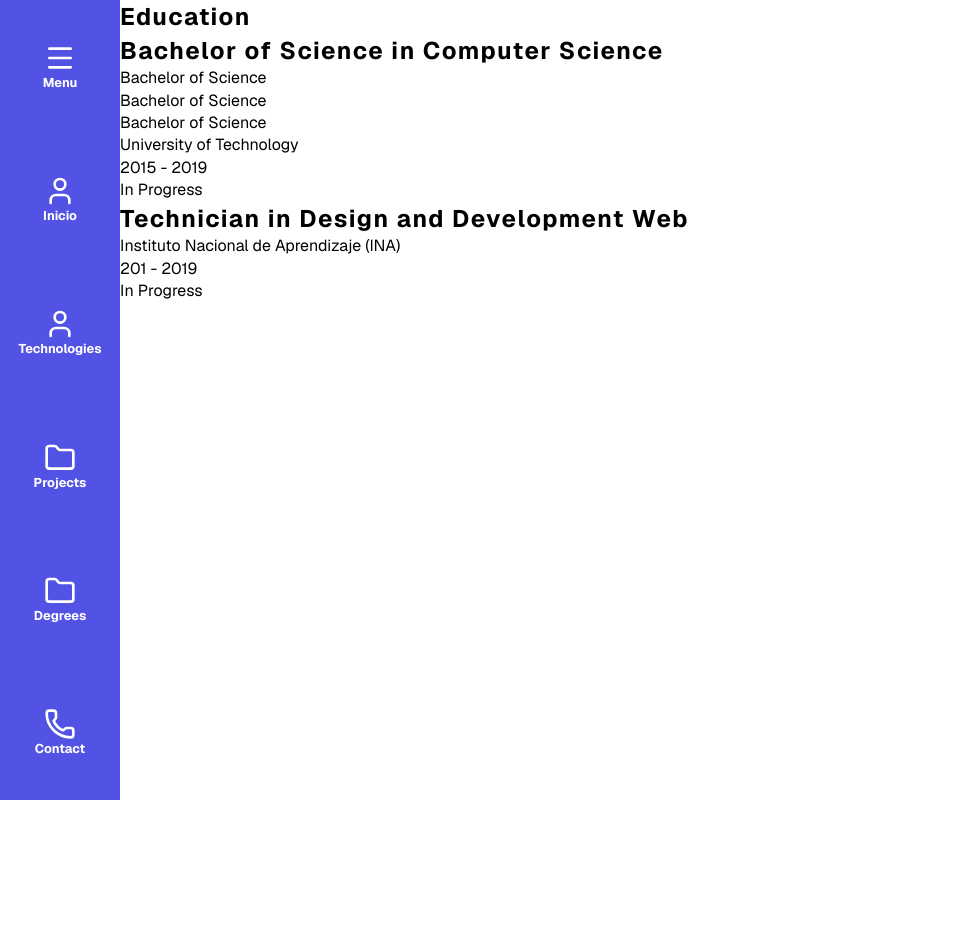
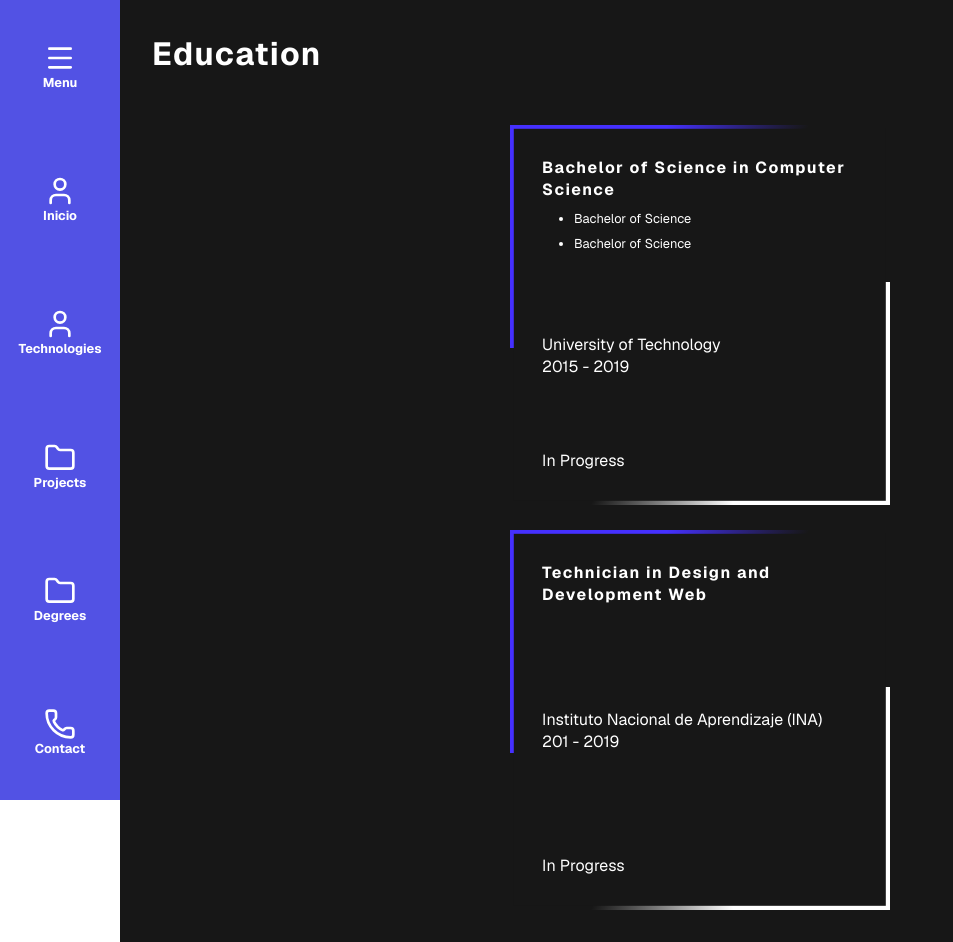
Before and after one commit to Alvaro499/My-Portfolio, a Next.js app: page /education-section in a window 1280 px wide. Shown: the whole page, without its empty margins (0-953 px from the left). Before the commit the page ends 800 px from the top, so only its background shows below. Built offline with nearby package versions, Linux system fonts and the light colour scheme.

Commit message:
Education-Section Page: Finished

```diff
--- a/src/pages/education-section.jsx
+++ b/src/pages/education-section.jsx
@@ -10,37 +10,70 @@ export default function EducationSection() {
 
         <>
             <main className={styles.container}>
+                <h2>Education</h2>
 
                 <section className={styles.cardContainer}>
-                    <h2>Education</h2>
-                    <div style={styles.card}>
 
-                        <div cardTitleContainer>
-                            <h2 className={styles.cardTitle}>Bachelor of Science in Computer Science</h2>
-                            <ul style={styles.cardTitleEquivalents}>
-                                <li>Bachelor of Science </li>
-                                <li>Bachelor of Science </li>
-                                <li>Bachelor of Science </li>
+                    {/* CARD 1 */}
+                    <div className={styles.card}>
+
+                        <div className={styles.cardHeader}>
+                            <h4 className={styles.cardTitle}>
+                                Bachelor of Science in Computer Science
+                            </h4>
+
+                            <ul className={styles.cardTitleEquivalents}>
+                                <li>Bachelor of Science</li>
+                                <li>Bachelor of Science</li>
                             </ul>
                         </div>
-                        <p className={styles.cardInstitution}>University of Technology</p>
-                        <p className={styles.cardDuration}>2015 - 2019</p>
-                        <span>In Progress</span>
+
+                        <div className={styles.cardBody}>
+                            <p className={styles.cardInstitution}>
+                                University of Technology
+                            </p>
+                            <p className={styles.cardDuration}>
+                                2015 - 2019
+                            </p>
+                        </div>
+
+                        <div className={styles.cardFooter}>
+                            <span>In Progress</span>
+                        </div>
+
                     </div>
 
-                    <div style={styles.card}>
+                    {/* CARD 2 */}
+                    <div className={styles.card}>
 
-                        <div cardTitleContainer>
-                            <h2 className={styles.cardTitle}>Technician in Design and Development Web</h2>
-                            <ul style={styles.cardTitleEquivalents}>
+                        <div className={styles.cardHeader}>
+                            <h4 className={styles.cardTitle}>
+                                Technician in Design and Development Web
+                            </h4>
 
+                            <ul className={styles.cardTitleEquivalents}>
                             </ul>
                         </div>
-                        <p className={styles.cardInstitution}>Instituto Nacional de Aprendizaje (INA)</p>
-                        <p className={styles.cardDuration}>201 - 2019</p>
-                        <span>In Progress</span>
+
+                        <div className={styles.cardBody}>
+                            <p className={styles.cardInstitution}>
+                                Instituto Nacional de Aprendizaje (INA)
+                            </p>
+                            <p className={styles.cardDuration}>
+                                201 - 2019
+                            </p>
+                        </div>
+
+                        <div className={styles.cardFooter}>
+                            <span>In Progress</span>
+                        </div>
+
                     </div>
+
+
+
                 </section>
+
             </main>
 
         </>
--- a/src/styles/education-section.module.css
+++ b/src/styles/education-section.module.css
@@ -0,0 +1,141 @@
+.container {
+    width: 100%;
+    min-height: 100vh;
+    background: var(--font-black-color);
+    display: flex;
+    flex-direction: column;
+    justify-content: center;
+}
+
+
+.container h2 {
+    padding: 2rem 1rem 1rem 2rem;
+    color: var(--font-white-color);
+    font-size: 2rem;
+}
+
+
+.cardContainer {
+    background: var(--font-black-color);
+    color: var(--font-white-color);
+    padding: 2rem;
+    display: grid;
+    grid-template-columns: repeat(1, 1fr);
+    grid-auto-rows: 1fr;
+    row-gap: 25px;
+justify-items: center;}
+
+.card {
+    width: 100%;
+    height: 100%;
+    background: var(--font-black-color);
+    display: flex;
+    flex-direction: column;
+    flex-wrap: nowrap;
+    text-align: left;
+    padding: 1rem;
+    position: relative;
+    overflow: hidden;
+    cursor: pointer;
+    z-index: 0;
+}
+
+.card>div {
+
+    padding: 1rem 1rem;
+}
+
+.cardBody {
+    margin-top: auto;
+}
+
+.cardFooter {
+    margin-top: auto;
+}
+
+.cardTitleEquivalents {
+    list-style: disc;
+    margin-left: 1.5rem;
+    color: var(--font-white-color);
+    font-size: 0.8em;
+}
+
+.cardTitleEquivalents li {
+    margin: 0.5rem;
+
+}
+
+.card::before {
+    content: "";
+    position: absolute;
+    top: 50%;
+    left: 50%;
+    transform: translate(-50%, -50%) rotate(-280deg);
+    width: 160%;
+    height: 130%;
+    background-image: conic-gradient(#fff 0deg, #fff 90deg, transparent 130deg, transparent 180deg, #4530FF 180deg, #4530FF 270deg, transparent 310deg, transparent 360deg);
+    transition: transform 1s;
+    z-index: -2;
+}
+
+.card:hover::before {
+    transform: translate(-50%, -50%) rotate(-100deg);
+
+}
+
+
+.card::after {
+    content: "";
+    position: absolute;
+    width: 98%;
+    height: 98%;
+    top: 50%;
+    left: 50%;
+    transform: translate(-50%, -50%);
+
+    background: var(--font-black-color);
+    z-index: -1;
+}
+
+
+@media(min-width: 450px) {
+
+
+.card {
+    width: 380px;
+    height: 380px;
+}
+
+}
+
+@media(min-width: 768) {
+
+
+    .cardContainer {
+
+        grid-template-columns: repeat(2, 1fr);
+        column-gap: 25px;
+    }
+
+
+}
+
+@media(min-width: 1080px) {
+
+
+    .cardContainer {
+
+        grid-template-columns: repeat(auto, 1fr);
+    }
+
+
+}
+
+@media(min-width: 1200px) {
+
+    .card::before {
+        width: 200%;
+        height: 150%;
+    }
+
+}
```
Also changed, not shown: public/technologies/bootstrap.svg (added).
